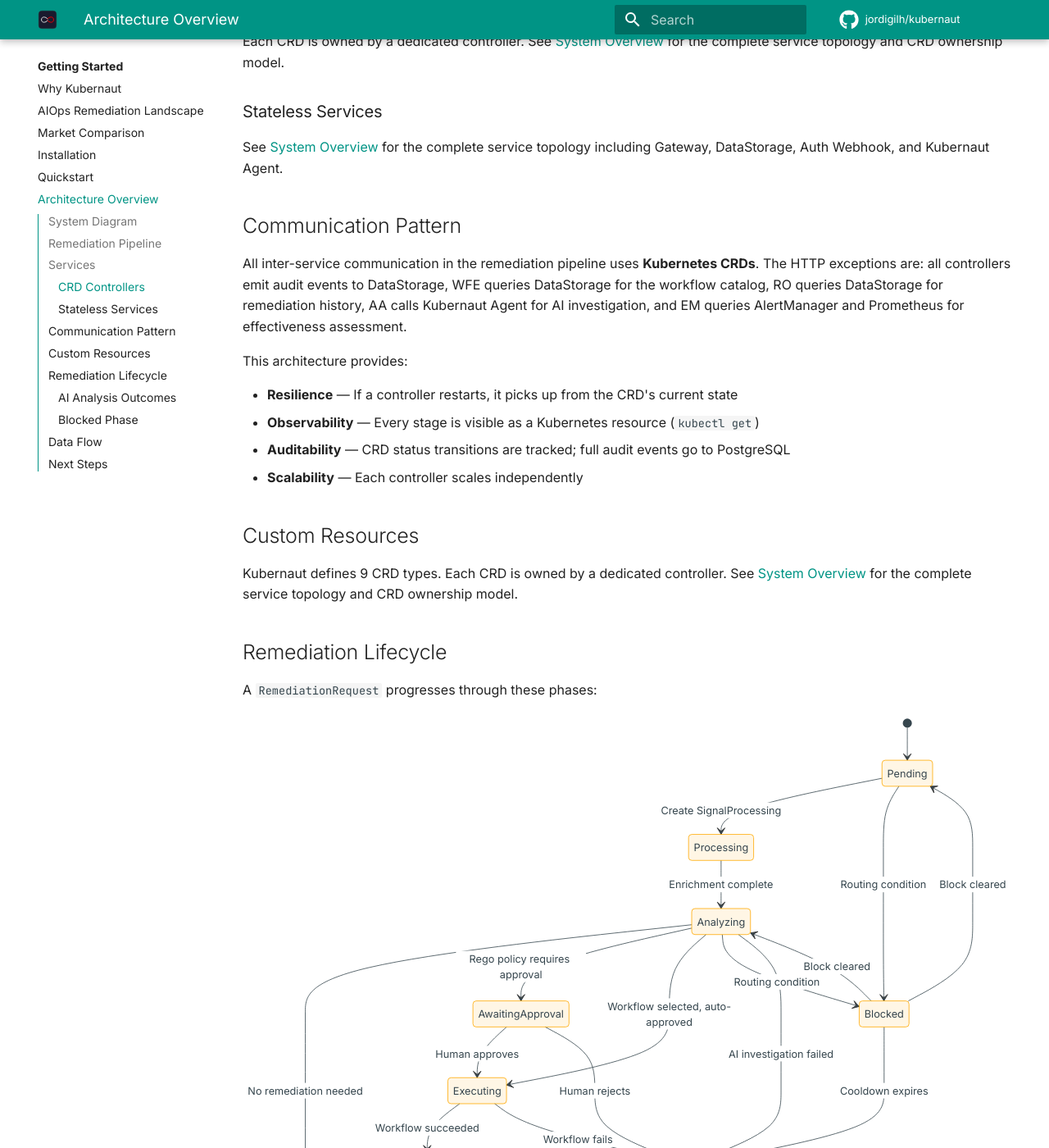
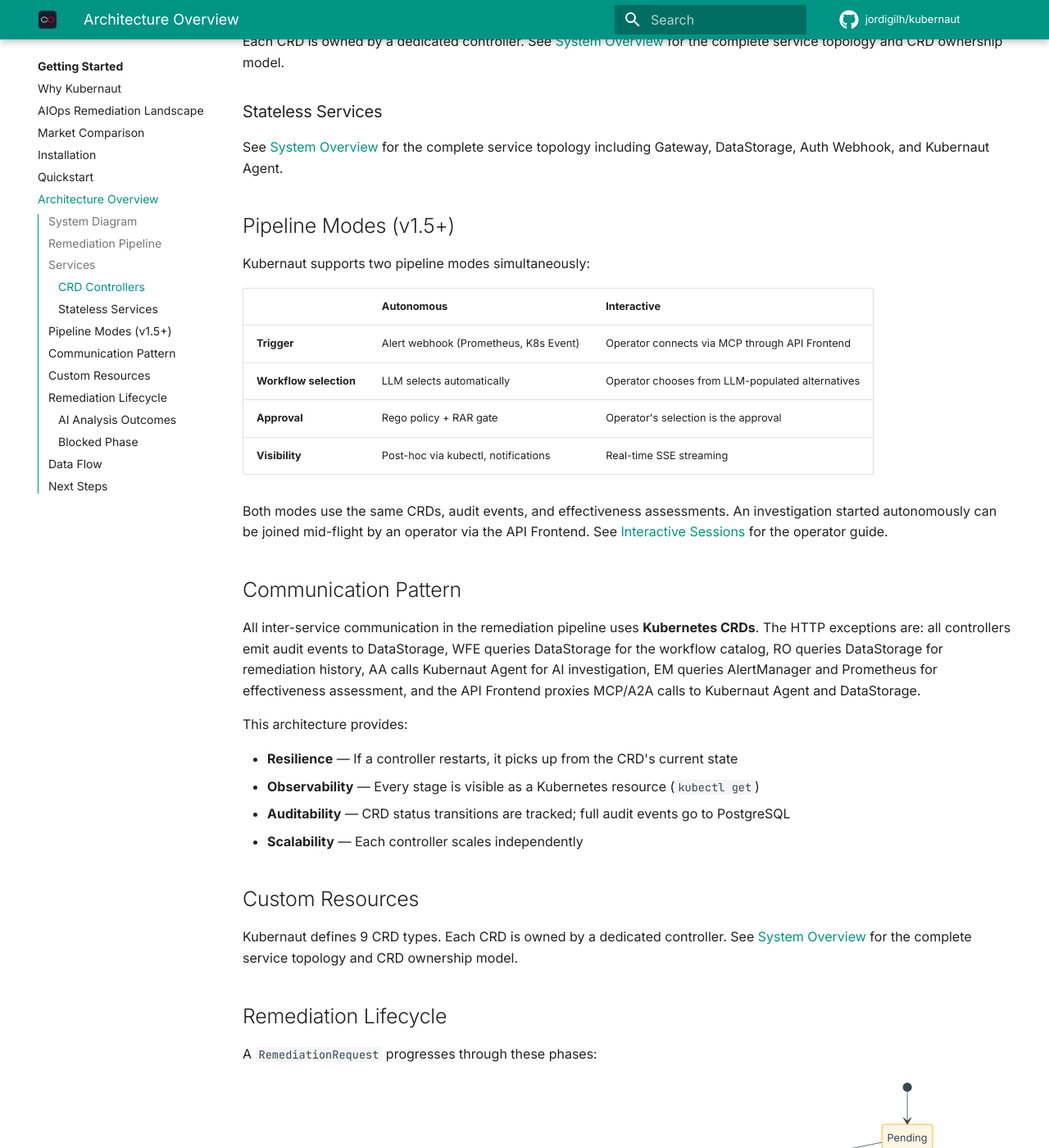
Before and after one commit to jordigilh/kubernaut-docs, an MkDocs documentation site: the page built from docs/getting-started/architecture-overview.md, in a window 1280 px wide and 1400 px high, scrolled down 1604 px. Shown: the whole window at 82% size. Built offline with MkDocs 1.6.1 and Material for MkDocs 9.7.7, drawn with Linux system fonts in a browser that asks for light colours; comment, search, counter and statistics services are not loaded; the version menu is left out; some of the changed text lies outside the part shown.

Commit message:
docs: add API Frontend architecture page with agentic diagram
Create architecture/apifrontend.md with layered SVG diagram derived from
the agentic architecture slide, using the Kubernaut color palette. Covers
protocol stack, session lifecycle (Lease-based locking, SEC-TAKEOVER-001,
SessionDrainer), SSE streaming, and integration points.

Update system topology mermaid in overview.md and the SVG in
architecture-overview.md to include the API Frontend service.

Closes #140, closes #152

Co-authored-by: Cursor <cursoragent@cursor.com>

```diff
--- a/docs/getting-started/architecture-overview.md
+++ b/docs/getting-started/architecture-overview.md
@@ -67,18 +67,27 @@ Kubernaut is a microservices platform with 11 services (v1.5+; 10 in v1.4) that
   <rect x="646" y="108" width="136" height="5" rx="3" fill="#DC2626"/>
   <text x="714" y="132" text-anchor="middle" font-size="12" font-weight="700" fill="#1a1a1a">Notification</text>
   <text x="714" y="148" text-anchor="middle" font-size="9" fill="#888">Slack / PagerDuty / Teams</text>
+  <!-- API Frontend (v1.5+) -->
+  <rect x="624" y="16" width="180" height="48" rx="8" fill="#F5F5F5" stroke="#E0E0E0"/>
+  <rect x="624" y="16" width="180" height="5" rx="3" fill="#8B5CF6"/>
+  <text x="714" y="40" text-anchor="middle" font-size="12" font-weight="700" fill="#1a1a1a">API Frontend</text>
+  <text x="714" y="54" text-anchor="middle" font-size="9" fill="#888">MCP / A2A / REST (v1.5+)</text>
   <!-- Support Services -->
   <rect x="30" y="182" width="760" height="80" rx="10" fill="white" stroke="#E0E0E0" stroke-width="1"/>
   <rect x="30" y="182" width="6" height="80" rx="3" fill="#64748B"/>
   <text x="50" y="200" font-size="11" font-weight="700" fill="#64748B">Support Services</text>
-  <rect x="42" y="210" width="360" height="42" rx="8" fill="#F5F5F5" stroke="#E0E0E0"/>
+  <rect x="42" y="210" width="240" height="42" rx="8" fill="#F5F5F5" stroke="#E0E0E0"/>
   <rect x="42" y="210" width="5" height="42" rx="2" fill="#64748B"/>
   <text x="60" y="228" font-size="12" font-weight="600" fill="#1a1a1a">DataStorage</text>
   <text x="60" y="242" font-size="9" fill="#888">PostgreSQL + Valkey</text>
-  <rect x="418" y="210" width="360" height="42" rx="8" fill="#F5F5F5" stroke="#E0E0E0"/>
-  <rect x="418" y="210" width="5" height="42" rx="2" fill="#64748B"/>
-  <text x="436" y="228" font-size="12" font-weight="600" fill="#1a1a1a">AuthWebhook</text>
-  <text x="436" y="242" font-size="9" fill="#888">RAR override validation</text>
+  <rect x="298" y="210" width="240" height="42" rx="8" fill="#F5F5F5" stroke="#E0E0E0"/>
+  <rect x="298" y="210" width="5" height="42" rx="2" fill="#64748B"/>
+  <text x="316" y="228" font-size="12" font-weight="600" fill="#1a1a1a">AuthWebhook</text>
+  <text x="316" y="242" font-size="9" fill="#888">RAR override validation</text>
+  <rect x="554" y="210" width="224" height="42" rx="8" fill="#F5F5F5" stroke="#E0E0E0"/>
+  <rect x="554" y="210" width="5" height="42" rx="2" fill="#64748B"/>
+  <text x="572" y="228" font-size="12" font-weight="600" fill="#1a1a1a">Kubernaut Agent</text>
+  <text x="572" y="242" font-size="9" fill="#888">LLM investigation (Go)</text>
 </svg>
 </div>
 
@@ -110,9 +119,22 @@ Each CRD is owned by a dedicated controller. See [System Overview](../architectu
 
 See [System Overview](../architecture/overview.md) for the complete service topology including Gateway, DataStorage, Auth Webhook, and Kubernaut Agent.
 
+## Pipeline Modes (v1.5+)
+
+Kubernaut supports two pipeline modes simultaneously:
+
+| | Autonomous | Interactive |
+|---|---|---|
+| **Trigger** | Alert webhook (Prometheus, K8s Event) | Operator connects via MCP through API Frontend |
+| **Workflow selection** | LLM selects automatically | Operator chooses from LLM-populated alternatives |
+| **Approval** | Rego policy + RAR gate | Operator's selection is the approval |
+| **Visibility** | Post-hoc via kubectl, notifications | Real-time SSE streaming |
+
+Both modes use the same CRDs, audit events, and effectiveness assessments. An investigation started autonomously can be joined mid-flight by an operator via the API Frontend. See [Interactive Sessions](../user-guide/interactive-sessions.md) for the operator guide.
+
 ## Communication Pattern
 
-All inter-service communication in the remediation pipeline uses **Kubernetes CRDs**. The HTTP exceptions are: all controllers emit audit events to DataStorage, WFE queries DataStorage for the workflow catalog, RO queries DataStorage for remediation history, AA calls Kubernaut Agent for AI investigation, and EM queries AlertManager and Prometheus for effectiveness assessment.
+All inter-service communication in the remediation pipeline uses **Kubernetes CRDs**. The HTTP exceptions are: all controllers emit audit events to DataStorage, WFE queries DataStorage for the workflow catalog, RO queries DataStorage for remediation history, AA calls Kubernaut Agent for AI investigation, EM queries AlertManager and Prometheus for effectiveness assessment, and the API Frontend proxies MCP/A2A calls to Kubernaut Agent and DataStorage.
 
 This architecture provides:
 
--- a/mkdocs.yml
+++ b/mkdocs.yml
@@ -106,6 +106,7 @@ nav:
       - Effectiveness Monitoring: user-guide/effectiveness.md
       - Audit & Observability: user-guide/audit-and-observability.md
       - Data Lifecycle: user-guide/data-lifecycle.md
+      - Interactive Sessions: user-guide/interactive-sessions.md
       - Configuration Reference: user-guide/configuration.md
       - ConfigMap References:
           - Kubernaut Agent SDK Config: user-guide/configmap-kubernaut-agent.md
@@ -127,6 +128,7 @@ nav:
       - Async Propagation: architecture/async-propagation.md
       - Audit Pipeline: architecture/audit-pipeline.md
       - Data Persistence: architecture/data-persistence.md
+      - API Frontend: architecture/apifrontend.md
       - Security & RBAC: architecture/security-rbac.md
   - Design Decisions:
       - design-decisions/index.md
@@ -136,6 +138,7 @@ nav:
       - Operator CR: api-reference/operator-cr.md
       - DataStorage API: api-reference/datastorage-api.md
       - Kubernaut Agent API: api-reference/kubernaut-agent-api.md
+      - API Frontend API: api-reference/apifrontend-api.md
   - Use Cases:
       - use-cases/index.md
       - Multi-Path Remediation: use-cases/multi-path-remediation.md
```
Also changed, not shown: docs/architecture/apifrontend.md (added, +182 -0 lines), docs/architecture/overview.md (+9 -1 lines).
